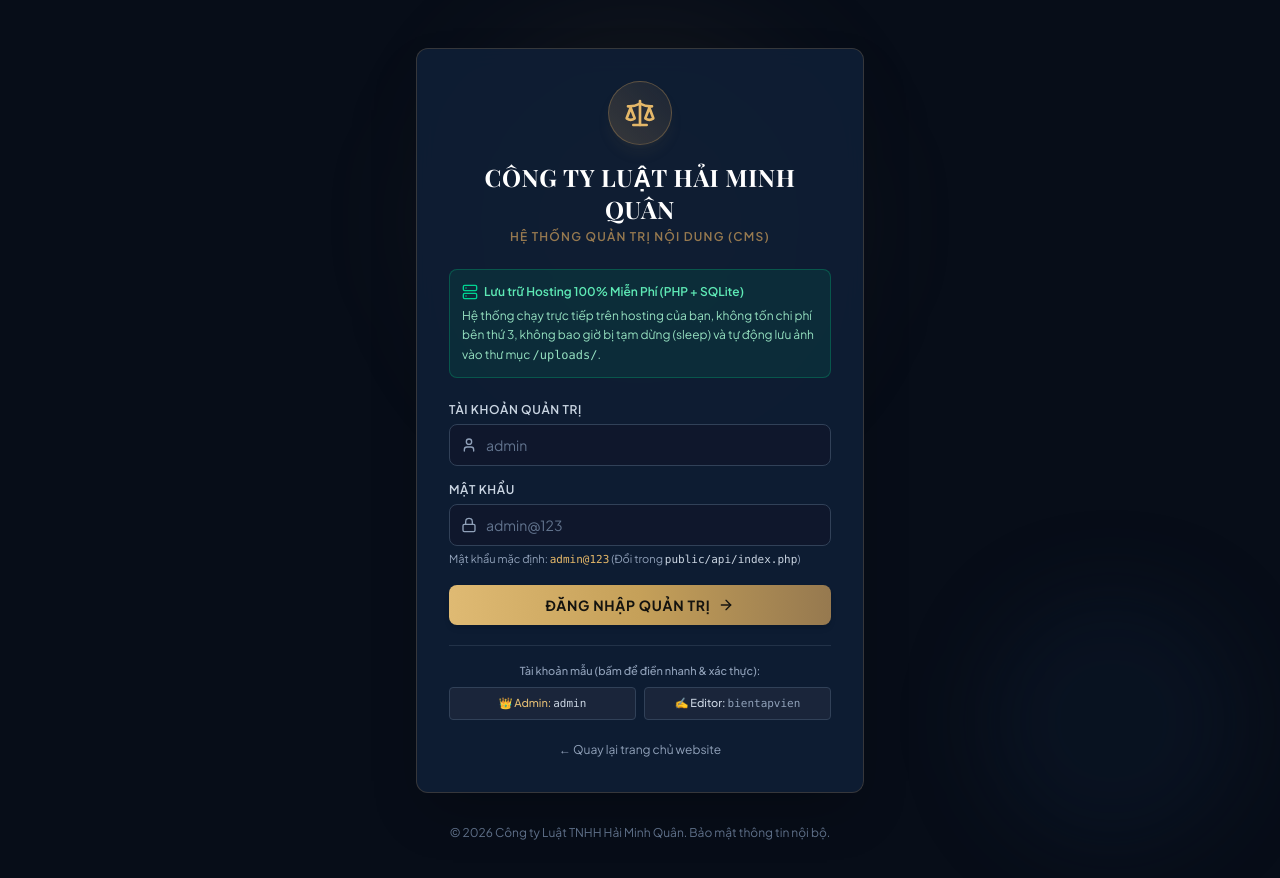
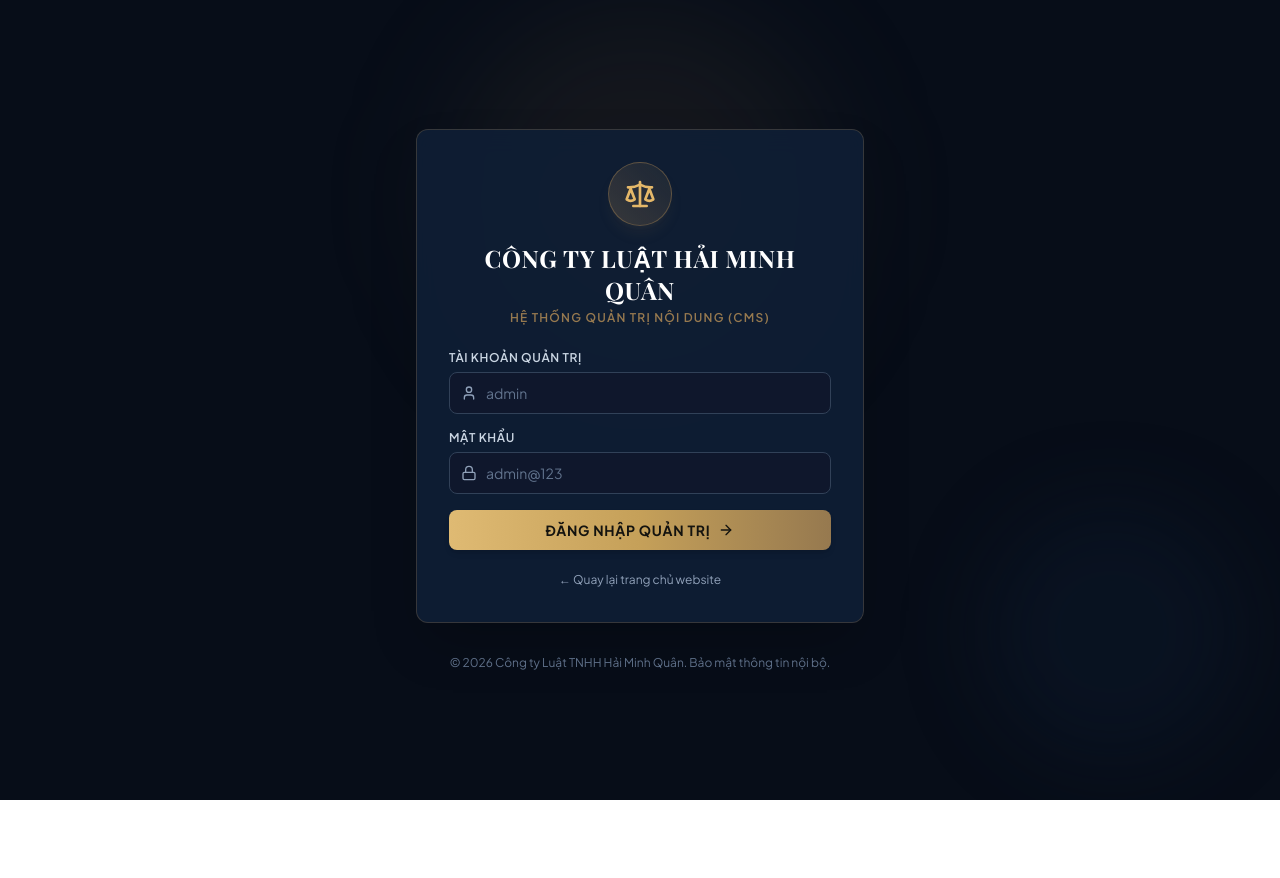
Before and after one commit to ntchien10/luat-hai-minh-quan, a Next.js app: page /admin/login in a window 1280 px wide. Shown: the top 878 px of the page. After the commit the page ends 800 px from the top, so only its background shows below. Built offline with nearby package versions, Linux system fonts and the light colour scheme; no server answers.

Commit message:
fix(auth): loại bỏ hoàn toàn hiển thị tài khoản mẫu trên trang đăng nhập admin

```diff
--- a/src/app/admin/login/page.tsx
+++ b/src/app/admin/login/page.tsx
@@ -39,11 +39,6 @@ export default function AdminLoginPage() {
     }
   };
 
-  const fillAccount = (u: string, p: string) => {
-    setUsername(u);
-    setPassword(p);
-    setErrorMsg(null);
-  };
 
   return (
     <div className="min-h-screen bg-[#070D18] flex flex-col justify-center items-center px-4 py-12 text-slate-100 relative overflow-hidden">
@@ -64,15 +59,6 @@ export default function AdminLoginPage() {
           <p className="text-xs uppercase tracking-widest text-[#96794F] font-semibold mt-1">
             Hệ Thống Quản Trị Nội Dung (CMS)
           </p>
-        </div>
-
-        {/* Free Hosting SQLite info badge */}
-        <div className="mb-6 p-3 bg-emerald-500/10 border border-emerald-500/30 rounded-lg text-xs text-emerald-200/90 leading-relaxed">
-          <div className="flex items-center gap-1.5 font-semibold text-emerald-300 mb-1">
-            <Server className="w-4 h-4 text-emerald-400 shrink-0" />
-            Lưu trữ Hosting 100% Miễn Phí (PHP + SQLite)
-          </div>
-          Hệ thống chạy trực tiếp trên hosting của bạn, không tốn chi phí bên thứ 3, không bao giờ bị tạm dừng (sleep) và tự động lưu ảnh vào thư mục <code>/uploads/</code>.
         </div>
 
         {/* Login Form */}
@@ -113,9 +99,7 @@ export default function AdminLoginPage() {
                 className="w-full pl-9 pr-3 py-2.5 bg-slate-900/80 border border-slate-700 rounded-lg text-sm text-white placeholder-slate-500 focus:outline-none focus:border-[#96794F] focus:ring-1 focus:ring-[#96794F] transition-all"
               />
             </div>
-            <p className="text-[11px] text-slate-400 mt-1">
-              Mật khẩu mặc định: <code className="text-[#E5B869] font-mono">admin@123</code> (Đổi trong <code className="text-slate-300">public/api/index.php</code>)
-            </p>
+
           </div>
 
           {errorMsg && (
@@ -144,28 +128,6 @@ export default function AdminLoginPage() {
           </button>
         </form>
 
-        {/* Fast Fill Demo Credentials (vẫn phải bấm Đăng Nhập để xác thực) */}
-        <div className="mt-5 pt-4 border-t border-slate-700/60">
-          <p className="text-[11px] text-slate-400 text-center mb-2 font-medium">
-            Tài khoản mẫu (bấm để điền nhanh & xác thực):
-          </p>
-          <div className="grid grid-cols-2 gap-2">
-            <button
-              type="button"
-              onClick={() => fillAccount("admin", "admin@123")}
-              className="py-1.5 px-2 bg-slate-800/80 hover:bg-[#96794F]/20 border border-slate-700 hover:border-[#96794F]/50 rounded text-[11px] text-[#DFBA73] font-medium transition-colors text-center"
-            >
-              👑 Admin: <span className="font-mono text-slate-300">admin</span>
-            </button>
-            <button
-              type="button"
-              onClick={() => fillAccount("bientapvien", "editor@123")}
-              className="py-1.5 px-2 bg-slate-800/80 hover:bg-[#96794F]/20 border border-slate-700 hover:border-[#96794F]/50 rounded text-[11px] text-slate-300 font-medium transition-colors text-center"
-            >
-              ✍️ Editor: <span className="font-mono text-slate-400">bientapvien</span>
-            </button>
-          </div>
-        </div>
 
         {/* Return to public site */}
         <div className="mt-4 text-center">
```
